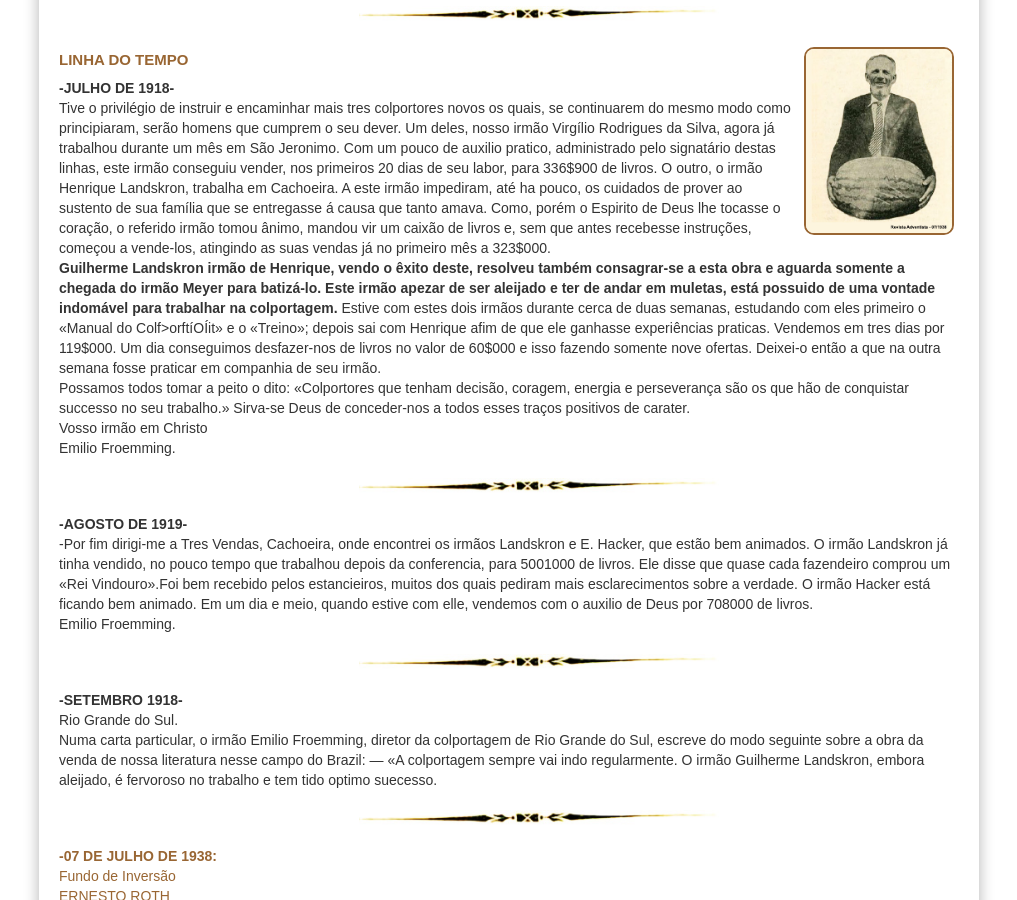
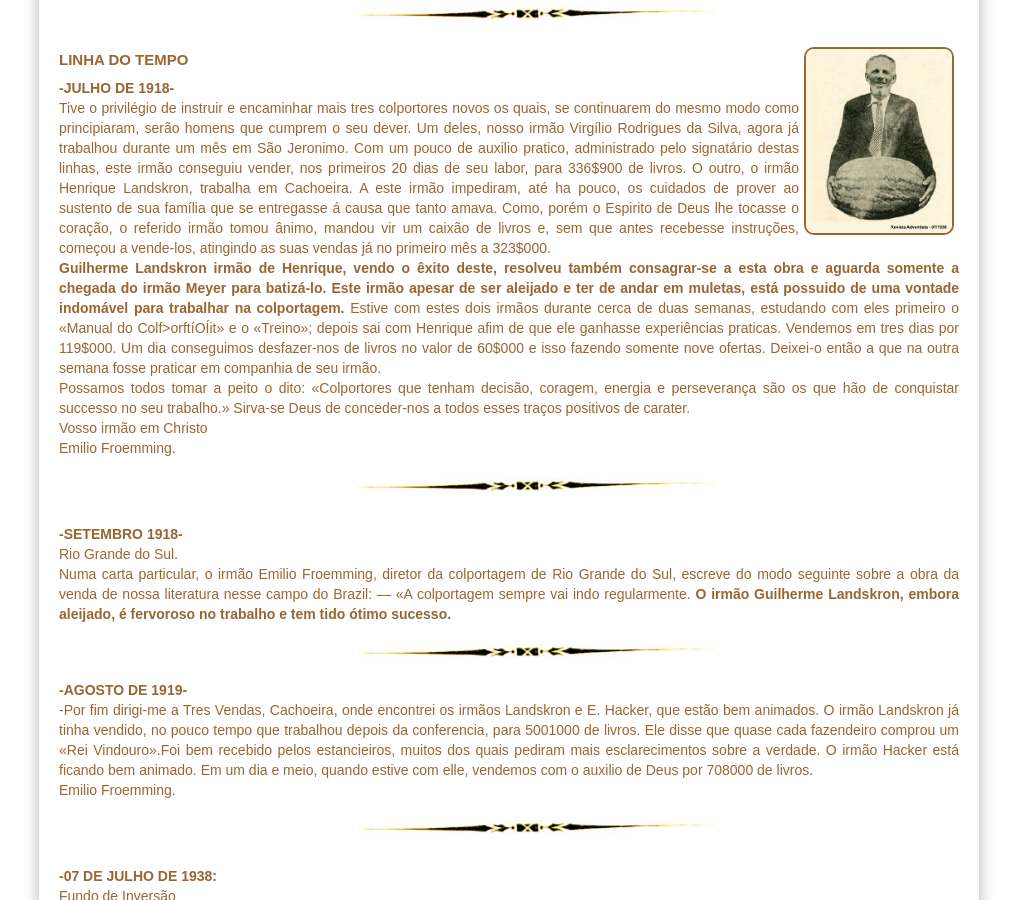
Before and after one commit to claudiovargas1955/claudiovargas1955.github.io, a Jekyll site: the page built from _pages/história-da-iasd-bosque.html, in a window 1280 px wide and 900 px high, scrolled down 997 px. Shown: the whole window, without its empty margins (131-1148 px from the left). Built offline with Jekyll 4.4.1, drawn with Linux system fonts in a browser that asks for light colours; some web fonts are replaced.

Commit message:
Update história-da-iasd-bosque.html

```diff
--- a/_pages/história-da-iasd-bosque.html
+++ b/_pages/história-da-iasd-bosque.html
@@ -123,7 +123,7 @@
 <img class="dir2" style="float:right"; src="/images/joaquim.jpg" class="img-responsive" width="150px" title="joaquim Vargas -1938";/>
 <h5>LINHA DO TEMPO</h5></b>
 
-<b>-JULHO DE 1918- </b><br>
+<p><b>-JULHO DE 1918- </b><br>
 Tive o privilégio de instruir e encaminhar mais tres colportores novos os quais, se continuarem do mesmo modo como principiaram, serão homens que cumprem o seu
 dever. Um deles, nosso irmão Virgílio Rodrigues da Silva, agora já trabalhou durante um mês em São Jeronimo. Com um pouco de auxilio pratico, administrado pelo
 signatário destas linhas, este irmão conseguiu vender, nos primeiros 20 dias de seu labor, para 336$900 de livros. O outro, o irmão Henrique Landskron, trabalha em
@@ -131,7 +131,7 @@
 de Deus lhe tocasse o coração, o referido irmão tomou ânimo, mandou vir um caixão de livros e, sem que antes recebesse instruções, começou a vende-los, atingindo
 as suas vendas já no primeiro mês a 323$000.<br>
 <b>Guilherme Landskron irmão de Henrique, vendo o êxito deste, resolveu também consagrar-se a esta obra e aguarda somente a chegada do irmão Meyer para batizá-lo.
-Este irmão apezar de ser aleijado e ter de andar em muletas, está possuido de uma vontade indomável para trabalhar na colportagem.</b> Estive com estes dois irmãos
+Este irmão apesar de ser aleijado e ter de andar em muletas, está possuido de uma vontade indomável para trabalhar na colportagem.</b> Estive com estes dois irmãos
 durante cerca de duas semanas, estudando com eles primeiro o «Manual do Colf>orftíOÍit» e o «Treino»; depois sai com Henrique afim de que ele ganhasse experiências
 praticas. Vendemos em tres dias por 119$000. Um dia conseguimos desfazer-nos de livros no valor de 60$000 e isso fazendo somente nove ofertas. Deixei-o então a que
 na outra semana fosse praticar em companhia de seu irmão.<br>
@@ -139,6 +139,13 @@
 Deus de conceder-nos a todos esses traços positivos de carater.<br>
 Vosso irmão em Christo<br>
 Emilio Froemming.
+<img class="dir3" style="float:center"; src="/images/separacao.jpg" class="img-responsive" width="400px" title="";/><br>
+
+<p><b>-SETEMBRO 1918-</b><br>
+Rio Grande do Sul.<br>
+Numa carta particular, o irmão Emilio Froemming, diretor da colportagem de Rio Grande do Sul, escreve do modo seguinte sobre a obra da venda de nossa literatura
+nesse campo do Brazil: — «A colportagem sempre vai indo regularmente. <b>O irmão Guilherme Landskron, embora aleijado, é fervoroso no trabalho e tem tido ótimo sucesso.
+</b><br>
 <img class="dir3" style="float:center"; src="/images/separacao.jpg" class="img-responsive" width="400px" title="";/><br>
 
 <b>-AGOSTO DE 1919-</b><br>
@@ -149,12 +156,6 @@
 Emilio Froemming.<br>
 <img class="dir3" style="float:center"; src="/images/separacao.jpg" class="img-responsive" width="400px" title="";/><br>
 
-<b>-SETEMBRO 1918-</b><br>
-Rio Grande do Sul.<br>
-Numa carta particular, o irmão Emilio Froemming, diretor da colportagem de Rio Grande do Sul, escreve do modo seguinte sobre a obra da venda de nossa literatura
-nesse campo do Brazil: — «A colportagem sempre vai indo regularmente. O irmão Guilherme Landskron, embora aleijado, é fervoroso no trabalho e tem tido optimo suecesso.
-<br>
-<img class="dir3" style="float:center"; src="/images/separacao.jpg" class="img-responsive" width="400px" title="";/><br>
 
 <p><b>-07 DE JULHO DE 1938: </b><br>
 Fundo de Inversão<br>
```
